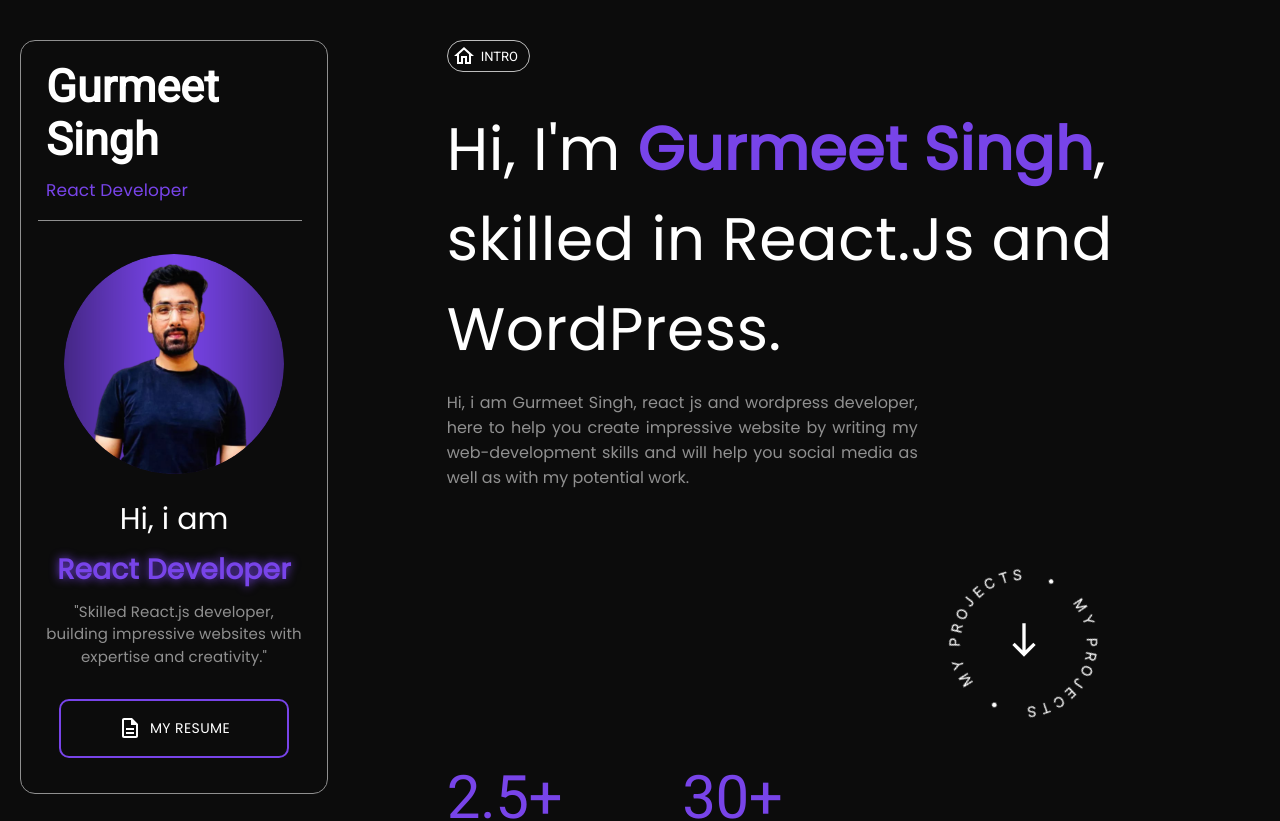
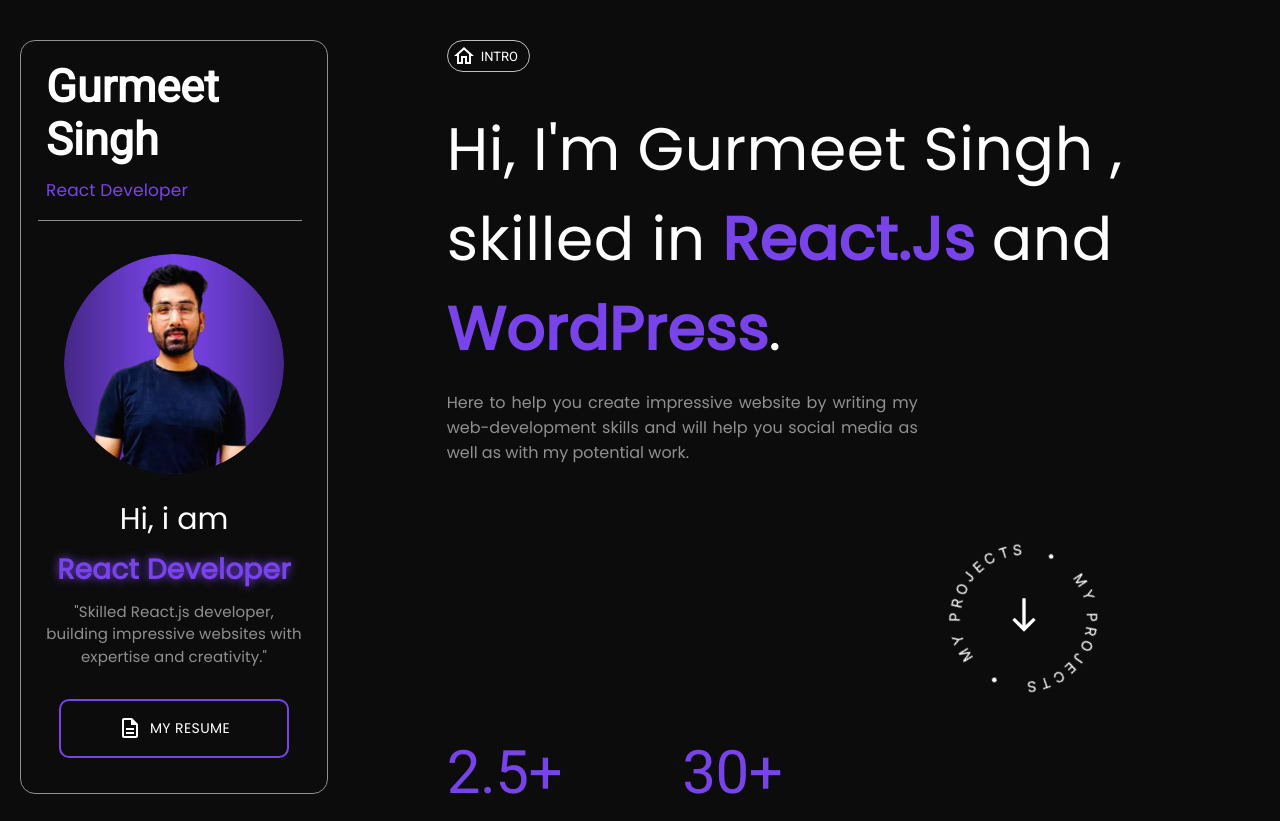
Before and after one commit to gurmeet00/portfolio, a React (Create React App) app: page / in a window 1280 px wide. Shown: the top 821 px of the page. Built offline with nearby package versions, Linux system fonts and the light colour scheme.

Commit message:
28/07
change

```diff
--- a/src/App.js
+++ b/src/App.js
@@ -1,59 +1,55 @@
-import './App.css';
-import { Box, Grid } from '@mui/material';
-import Profile from './Components/Profile';
-import Introduction from './Components/Introduction';
-import SideMenu from './Components/SideMenu';
-import Education from './Components/Education';
-import About from './Components/About';
-import Skill from './Components/Skill';
-import Projects from './Components/Projects';
-import WorkWith from './Components/Work_With';
-import ContactForm from './Components/ContactForm';
-import Footer from './Components/Footer';
-import "./Components/style/all_css.css"
-import Aos from   "aos";
-import "aos/dist/aos.css"
-import { useEffect } from 'react';
+import "./App.css";
+import { Box, Grid } from "@mui/material";
+import Profile from "./Components/Profile";
+import Introduction from "./Components/Introduction";
+import SideMenu from "./Components/SideMenu";
+import Education from "./Components/Education";
+import About from "./Components/About";
+import Skill from "./Components/Skill";
+import Projects from "./Components/Projects";
+import WorkWith from "./Components/Work_With";
+import ContactForm from "./Components/ContactForm";
+import Footer from "./Components/Footer";
+import "./Components/style/all_css.css";
+import Aos from "aos";
+import "aos/dist/aos.css";
+import { useEffect } from "react";
 function App() {
-useEffect(()=>{
-Aos.init({duration:500});
-},[])
+  useEffect(() => {
+    Aos.init({ duration: 500 });
+  }, []);
 
   return (
     <>
-  <Grid container spacing={5} sx={{padding:{md:"40px 20px", xs:"20px  "}}}>
-
-    <Grid item md={12} lg={3}  >
-
+      <Grid
+        container
+        spacing={5}
+        sx={{ padding: { md: "40px 20px", xs: "20px  " } }}
+      >
+        <Grid item md={12} lg={3}>
           <Profile />
-
         </Grid>
-    <Grid item xs={12} md={1}>
-</Grid>
-    <Grid item xs={12} md={12} lg={7}    sx={{p:0}}>
-    <Introduction/>
-    <span   data-aos="fade-up">
-    <About/>
-    </span>
-    <span   data-aos="fade-up">
-<Education/>
-</span>
-<span data-aos="fade-up">
- <Skill/>
- </span>
+        <Grid item xs={12} md={1}></Grid>
+        <Grid item xs={12} md={12} lg={7} sx={{ p: 0 }}>
+          <Introduction />
+          {/* <span   data-aos="fade-up"></span> */}
+          <About />
+          <Skill />
           <Projects />
-
-<WorkWith/>
+          <WorkWith />
+          <Education />
           {/* <ContactForm/> */}
         </Grid>
-    <Grid item md={1}  sx={{ display:{xs:"none", md:"flex"}, justifyContent:'center'}}>
+        <Grid
+          item
+          md={1}
+          sx={{ display: { xs: "none", md: "flex" }, justifyContent: "center" }}
+        >
           {/* <SideMenu/> */}
         </Grid>
       </Grid>
-  <Grid container spacing={1} sx={{mt:10 }}>
-
-  <Footer/>
-
+      <Grid container spacing={1} sx={{ mt: 10 }}>
+        <Footer />
       </Grid>
     </>
   );
--- a/src/Components/Introduction.js
+++ b/src/Components/Introduction.js
@@ -26,12 +26,11 @@
           fontFamily: "poppins",
         }}
       >
-        Hi, I'm{" "}
-        <span style={{ color: "#7844e9", fontWeight: "bold" }}>
-          {" "}
-          Gurmeet Singh
-        </span>
-        , skilled in React.Js and WordPress.
+        Hi, I'm Gurmeet Singh , skilled in{" "}
+        <span style={{ color: "#7844e9", fontWeight: "bold" }}>React.Js </span>
+        and
+        <span style={{ color: "#7844e9", fontWeight: "bold" }}> WordPress</span>
+        .
       </Typography>
       <Grid item xs={12} md={8}>
         <p
@@ -42,9 +41,9 @@
             textAlign: "justify",
           }}
         >
-          Hi, i am Gurmeet Singh, react js and wordpress developer, here to help
-          you create impressive website by writing my web-development skills and
-          will help you social media as well as with my potential work.
+          Here to help you create impressive website by writing my
+          web-development skills and will help you social media as well as with
+          my potential work.
         </p>
       </Grid>
 
```
Lines whose indentation alone changed are shown as unchanged.
